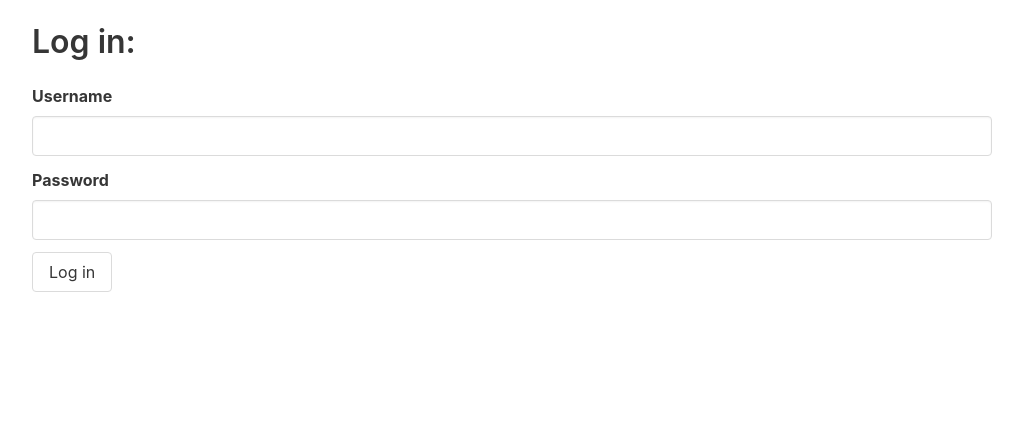
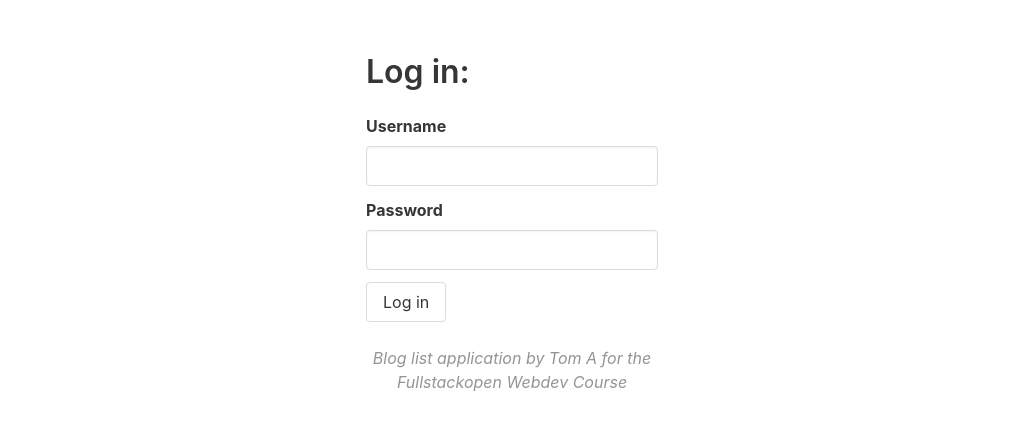
Before and after one commit to Yaups/improved-bloglist, a React (Vite) app: page / in a window 1280 px wide. Shown: the top 428 px of the page, without its empty margins (128-1151 px from the left). Built offline with nearby package versions, Linux system fonts and the light colour scheme; no server answers.

Commit message:
Final touches for production portfolio

```diff
--- a/src/App.jsx
+++ b/src/App.jsx
@@ -55,9 +55,15 @@ const App = () => {
 
   if (!user) {
     return (
-      <div>
+      <div className="container" style={{ padding: 30 }}>
         <Message />
-        <LoginForm />
+
+        <Routes>
+          <Route path="/" element={<LoginForm />} />
+          <Route path="/privacy" element={<PrivacyPolicy />} />
+          <Route path="/account_deletion" element={<AccountDeletion />} />
+          <Route path="*" element={<Navigate to="/" replace />} />
+        </Routes>
       </div>
     )
   }
@@ -81,6 +87,7 @@ const App = () => {
         <Route path="/account_deletion" element={<AccountDeletion />} />
         <Route path="*" element={<Navigate to="/" replace />} />
       </Routes>
+
       <Footer />
     </div>
   )
--- a/src/components/LoginForm.jsx
+++ b/src/components/LoginForm.jsx
@@ -3,6 +3,7 @@ import axios from 'axios'
 import { useDispatch } from 'react-redux'
 import { setUser } from '../reducers/userReducer'
 import { setNotification } from '../reducers/messageReducer'
+import Footer from './Footer'
 
 const LoginForm = () => {
   const [username, setUsername] = useState('')
@@ -38,7 +39,7 @@ const LoginForm = () => {
   }
 
   return (
-    <div className="container is-max-desktop">
+    <div className="container" style={{ marginRight: 400, marginLeft: 400 }}>
       <br />
       <h2 className="title">Log in:</h2>
       <form className="form">
@@ -75,6 +76,7 @@ const LoginForm = () => {
           Log in
         </button>
       </form>
+      <Footer />
     </div>
   )
 }
```
Also changed, not shown: 1 other file (tests, documents, lock files or other folders).
